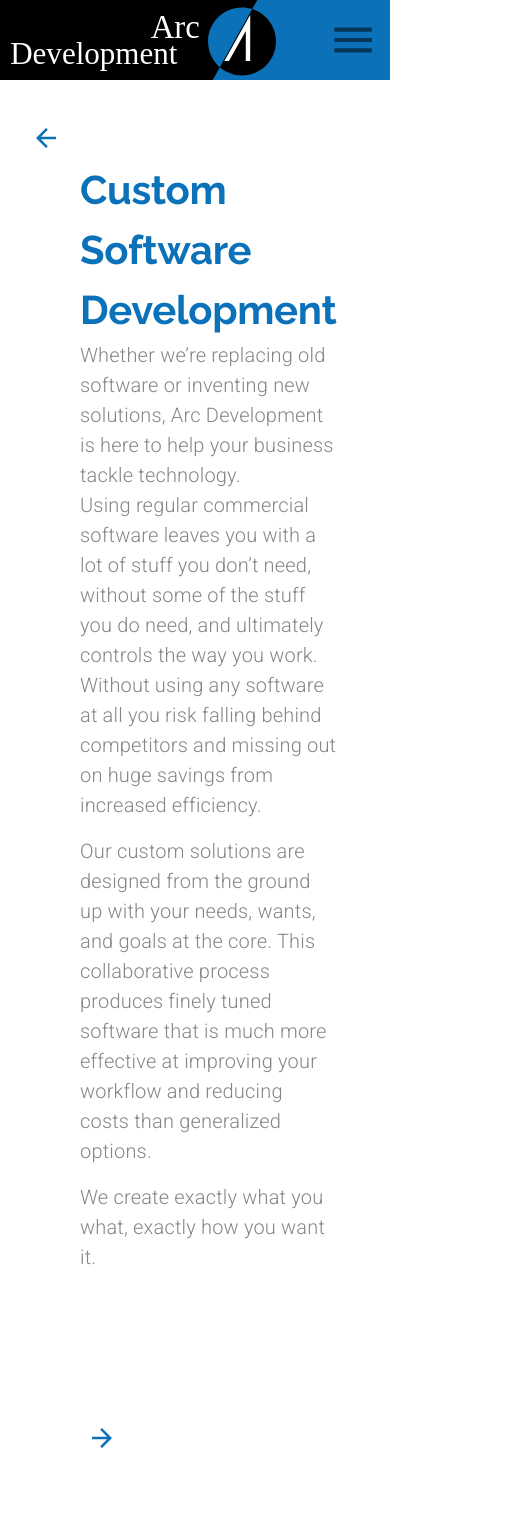
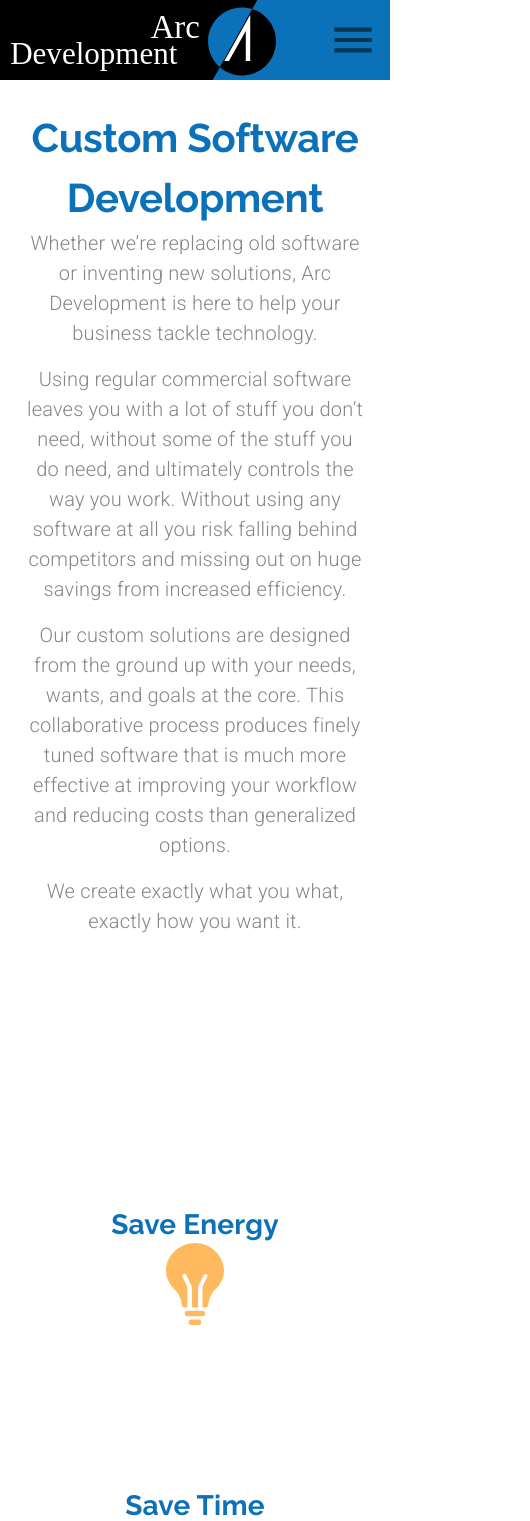
Before and after one commit to channaveerayya/arc_developement, a React (Create React App) app: page /customsoftware in a window 390 px wide. Shown: the top 1521 px of the page, 530 px wide, since content can reach past the window. Built offline with nearby package versions, Linux system fonts and the light colour scheme.

Commit message:
Custom Software Development Page - Responsive Design

```diff
--- a/src/components/CustomSoftware.js
+++ b/src/components/CustomSoftware.js
@@ -1,7 +1,13 @@
 import React from 'react'
 import Lottie from 'react-lottie'
 import { Link } from 'react-router-dom'
-import { Grid, IconButton, Typography, useMediaQuery } from '@material-ui/core'
+import {
+  Grid,
+  IconButton,
+  Typography,
+  useMediaQuery,
+  Hidden,
+} from '@material-ui/core'
 import { makeStyles, useTheme } from '@material-ui/core/styles'
 import backArrow from '../assets/backArrow.svg'
 import forwardArrow from '../assets/forwardArrow.svg'
@@ -13,6 +19,7 @@ import documentsAnimation from '../animations/documentsAnimation/data'
 import scaleAnimation from '../animations/scaleAnimation/data'
 import automationAnimation from '../animations/automationAnimation/data.json'
 import uxAnimation from '../animations/uxAnimation/data'
+import CallToAction from './UI/CallToAction'
 const useStyles = makeStyles((theme) => ({
   heading: {
     maxWidth: '40em',
@@ -20,8 +27,14 @@ const useStyles = makeStyles((theme) => ({
   arrowContainer: {
     marginTop: '0.5em',
   },
-  mainContainer: {
-    padding: '2em 5em 10em 5em',
+  rowContainer: {
+    paddingLeft: '5em',
+    paddingRight: '5em',
+    [theme.breakpoints.down('sm')]: {
+      paddingLeft: '1.5em',
+      paddingRight: '1.5em',
+      paddingTop: '1em',
+    },
   },
   itemContainer: {
     maxWidth: '40em',
@@ -30,7 +43,9 @@ const useStyles = makeStyles((theme) => ({
 const CustomSoftware = () => {
   const classes = useStyles()
   const theme = useTheme()
+  const matchesMD = useMediaQuery(theme.breakpoints.down('md'))
   const matchesSM = useMediaQuery(theme.breakpoints.down('sm'))
+  const matchesXS = useMediaQuery(theme.breakpoints.down('xs'))
   const documentOptions = {
     loop: true,
     autoplay: true,
@@ -64,8 +79,15 @@ const CustomSoftware = () => {
     },
   }
   return (
-    <Grid container direction='column' className={classes.mainContainer}>
-      <Grid container direction='row'>
+    <Grid container direction='column'>
+      <Grid
+        container
+        direction='row'
+        justify={matchesMD ? 'center' : undefined}
+        className={classes.rowContainer}
+        style={{ marginTop: matchesXS ? '1em' : '2em' }}
+      >
+        <Hidden mdDown>
           <Grid
             item
             className={classes.arrowContainer}
@@ -79,34 +101,54 @@ const CustomSoftware = () => {
               <img src={backArrow} alt='Back to Services Page' />
             </IconButton>
           </Grid>
+        </Hidden>
         <Grid item container direction='column' className={classes.heading}>
           <Grid item>
-            <Typography variant='h2'>Custom Software Development</Typography>
+            <Typography align={matchesMD ? 'center' : undefined} variant='h2'>
+              Custom Software Development
+            </Typography>
           </Grid>
           <Grid item>
-            <Typography variant='body1'>
+            <Typography
+              variant='body1'
+              paragraph
+              align={matchesMD ? 'center' : undefined}
+            >
               Whether we’re replacing old software or inventing new solutions,
               Arc Development is here to help your business tackle technology.
             </Typography>
-            <Typography variant='body1' paragraph>
+            <Typography
+              variant='body1'
+              paragraph
+              align={matchesMD ? 'center' : undefined}
+            >
               Using regular commercial software leaves you with a lot of stuff
               you don’t need, without some of the stuff you do need, and
               ultimately controls the way you work. Without using any software
               at all you risk falling behind competitors and missing out on huge
               savings from increased efficiency.
             </Typography>
-            <Typography variant='body1' paragraph>
+            <Typography
+              variant='body1'
+              paragraph
+              align={matchesMD ? 'center' : undefined}
+            >
               Our custom solutions are designed from the ground up with your
               needs, wants, and goals at the core. This collaborative process
               produces finely tuned software that is much more effective at
               improving your workflow and reducing costs than generalized
               options.
             </Typography>
-            <Typography variant='body1' paragraph>
+            <Typography
+              variant='body1'
+              paragraph
+              align={matchesMD ? 'center' : undefined}
+            >
               We create exactly what you what, exactly how you want it.
             </Typography>
           </Grid>
         </Grid>
+        <Hidden mdDown>
           <Grid item className={classes.arrowContainer}>
             <IconButton
               style={{ backgroundColor: 'transparent' }}
@@ -116,12 +158,14 @@ const CustomSoftware = () => {
               <img src={forwardArrow} alt='forwardArrow Ios' />
             </IconButton>
           </Grid>
+        </Hidden>
       </Grid>
       <Grid
         item
         container
         direction='row'
         justify='center'
+        className={classes.rowContainer}
         style={{ marginTop: '15em', marginBottom: '20em' }}
       >
         <Grid
@@ -145,7 +189,11 @@ const CustomSoftware = () => {
           direction='column'
           md
           alignItems='center'
-          style={{ maxWidth: '40em' }}
+          style={{
+            maxWidth: '40em',
+            marginTop: matchesSM ? '10em' : 0,
+            marginBottom: matchesSM ? '10em' : 0,
+          }}
         >
           <Grid item>
             <Typography variant='h4'>Save Time</Typography>
@@ -170,26 +218,54 @@ const CustomSoftware = () => {
           </Grid>
         </Grid>
       </Grid>
-      <Grid item container direction='row' justify='space-around'>
-        <Grid item container className={classes.itemContainer} md>
+      <Grid
+        item
+        container
+        alignItems={matchesMD ? 'center' : undefined}
+        direction={matchesMD ? 'column' : 'row'}
+        justify='space-around'
+        className={classes.rowContainer}
+      >
+        <Grid
+          item
+          container
+          className={classes.itemContainer}
+          direction={matchesSM ? 'column' : 'row'}
+          style={{ marginBottom: matchesMD ? '15em' : 0 }}
+          md
+        >
           <Grid item container direction='column' md>
             <Grid item>
-              <Typography variant='h4'>Digital Documents & Data</Typography>
+              <Typography variant='h4' align={matchesSM ? 'center' : undefined}>
+                Digital Documents & Data
+              </Typography>
             </Grid>
             <Grid item>
-              <Typography variant='body1' paragraph>
+              <Typography
+                variant='body1'
+                paragraph
+                align={matchesSM ? 'center' : undefined}
+              >
                 Reduce Errors. Reduce Waste. Reduce Costs.
               </Typography>
             </Grid>
             <Grid item>
-              <Typography variant='body1' paragraph>
+              <Typography
+                variant='body1'
+                paragraph
+                align={matchesSM ? 'center' : undefined}
+              >
                 Billions are spent annually on the purchasing, printing, and
                 distribution of paper. On top of the massive environmental
                 impact this has, it causes harm to your bottom line as well.
               </Typography>
             </Grid>
             <Grid item>
-              <Typography variant='body1' paragraph>
+              <Typography
+                variant='body1'
+                paragraph
+                align={matchesSM ? 'center' : undefined}
+              >
                 By utilizing digital forms and documents you can remove these
                 obsolete expenses, accelerate your communication, and help the
                 Earth.
@@ -203,7 +279,13 @@ const CustomSoftware = () => {
             />
           </Grid>
         </Grid>
-        <Grid item container className={classes.itemContainer} md>
+        <Grid
+          item
+          container
+          className={classes.itemContainer}
+          direction={matchesSM ? 'column' : 'row'}
+          md
+        >
           <Grid item md>
             <Lottie
               options={scaleOptions}
@@ -212,12 +294,16 @@ const CustomSoftware = () => {
           </Grid>
           <Grid item container direction='column' md>
             <Grid item>
-              <Typography variant='h4' align='right'>
+              <Typography variant='h4' align={matchesSM ? 'center' : 'right'}>
                 Scale
               </Typography>
             </Grid>
             <Grid item>
-              <Typography variant='body1' align='right' paragraph>
+              <Typography
+                variant='body1'
+                align={matchesSM ? 'center' : 'right'}
+                paragraph
+              >
                 Whether you’re a large brand, just getting started, or taking
                 off right now, our application architecture ensures pain-free
                 growth and reliability.
@@ -229,12 +315,19 @@ const CustomSoftware = () => {
       <Grid
         item
         container
-        direction='row'
+        alignItems={matchesMD ? 'center' : undefined}
+        direction={matchesMD ? 'column' : 'row'}
+        className={classes.rowContainer}
         style={{ marginTop: '20em', marginBottom: '20em' }}
       >
         <Grid item container direction='column' alignItems='center'>
           <Grid item>
-            <img src={roots} alt='roots' height='450em' width='450em' />
+            <img
+              src={roots}
+              alt='roots'
+              height={matchesSM ? '300em' : '450em'}
+              width={matchesSM ? '300em' : '450em'}
+            />
           </Grid>
           <Grid item className={classes.itemContainer}>
             <Typography variant='h4' align='center' gutterBottom>
@@ -251,25 +344,54 @@ const CustomSoftware = () => {
           </Grid>
         </Grid>
       </Grid>
-      <Grid item container direction='row' justify='space-around'>
-        <Grid item container className={classes.itemContainer} md>
+      <Grid
+        item
+        container
+        alignItems={matchesMD ? 'center' : undefined}
+        direction={matchesMD ? 'column' : 'row'}
+        justify='space-around'
+        style={{ marginBottom: '20em' }}
+        className={classes.rowContainer}
+      >
+        <Grid
+          item
+          container
+          className={classes.itemContainer}
+          direction={matchesSM ? 'column' : 'row'}
+          style={{ marginBottom: matchesMD ? '15em' : 0 }}
+          md
+        >
           <Grid item container direction='column' md>
             <Grid item>
-              <Typography variant='h4'>Automation</Typography>
+              <Typography variant='h4' align={matchesSM ? 'center' : undefined}>
+                Automation
+              </Typography>
             </Grid>
             <Grid item>
-              <Typography variant='body1' paragraph>
+              <Typography
+                variant='body1'
+                paragraph
+                align={matchesSM ? 'center' : undefined}
+              >
                 Why waste time when you don’t have to?
               </Typography>
             </Grid>
             <Grid item>
-              <Typography variant='body1' paragraph>
+              <Typography
+                variant='body1'
+                paragraph
+                align={matchesSM ? 'center' : undefined}
+              >
                 We can help you identify processes with time or event based
                 actions which can now easily be automated.
               </Typography>
             </Grid>
             <Grid item>
-              <Typography variant='body1' paragraph>
+              <Typography
+                variant='body1'
+                paragraph
+                align={matchesSM ? 'center' : undefined}
+              >
                 Increasing efficiency increases profits, leaving you more time
                 to focus on your business, not busywork.
               </Typography>
@@ -282,7 +404,13 @@ const CustomSoftware = () => {
             />
           </Grid>
         </Grid>
-        <Grid item container className={classes.itemContainer} md>
+        <Grid
+          item
+          container
+          className={classes.itemContainer}
+          direction={matchesSM ? 'column' : 'row'}
+          md
+        >
           <Grid item md>
             <Lottie
               options={UXOptions}
@@ -291,19 +419,31 @@ const CustomSoftware = () => {
           </Grid>
           <Grid item container direction='column' md>
             <Grid item>
-              <Typography variant='h4' align='right'>
+              <Typography variant='h4' align={matchesSM ? 'center' : 'right'}>
                 User Experience Design
               </Typography>
             </Grid>
             <Grid item>
-              <Typography variant='body1' align='right' paragraph>
+              <Typography
+                variant='body1'
+                align={matchesSM ? 'center' : 'right'}
+                paragraph
+              >
                 A good design that isn’t usable isn’t a good design.
               </Typography>
-              <Typography variant='body1' align='right' paragraph>
+              <Typography
+                variant='body1'
+                align={matchesSM ? 'center' : 'right'}
+                paragraph
+              >
                 So why are so many pieces of software complicated, confusing,
                 and frustrating?
               </Typography>
-              <Typography variant='body1' align='right' paragraph>
+              <Typography
+                variant='body1'
+                align={matchesSM ? 'center' : 'right'}
+                paragraph
+              >
                 By prioritizing users and the real ways they interact with
                 technology we’re able to develop unique, personable experiences
                 that solve problems rather than create new ones.
@@ -312,6 +452,9 @@ const CustomSoftware = () => {
           </Grid>
         </Grid>
       </Grid>
+      <Grid item>
+        <CallToAction />
+      </Grid>
     </Grid>
   )
 }
```
Lines whose indentation alone changed are shown as unchanged.
